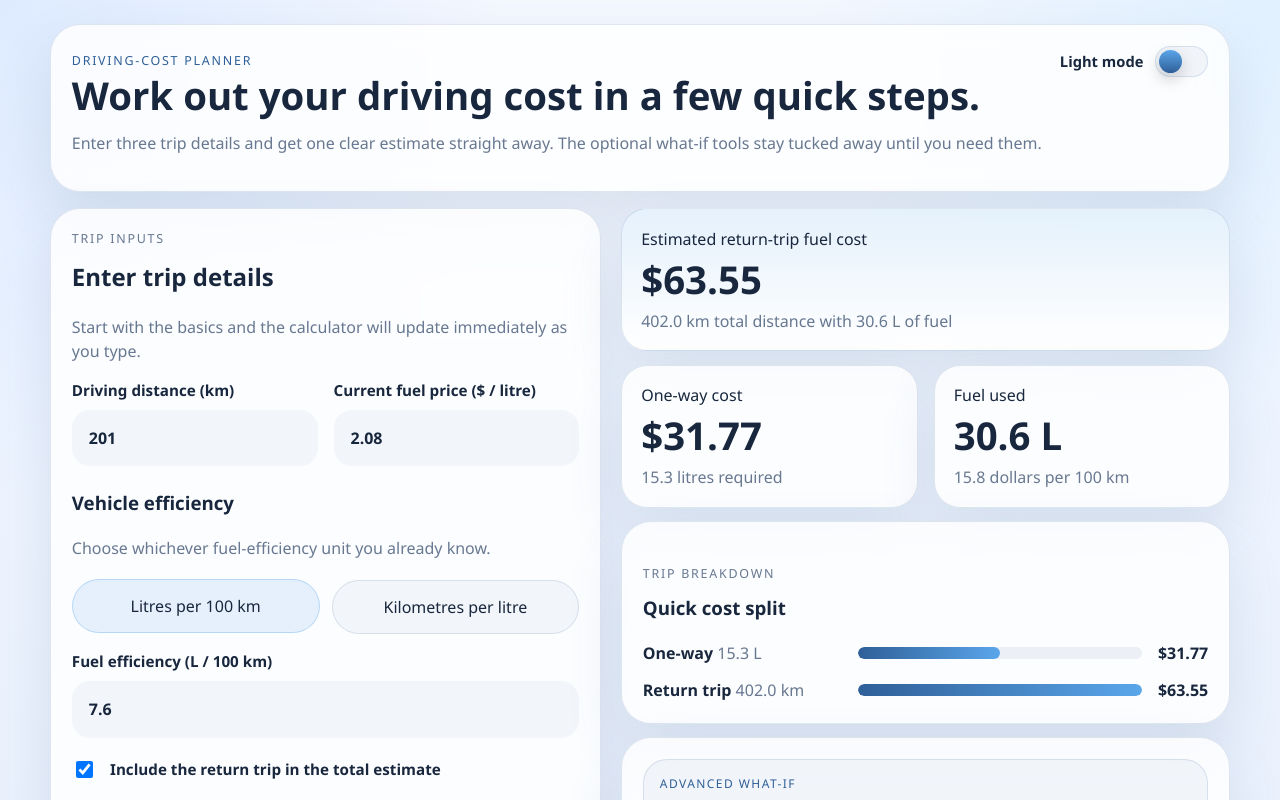
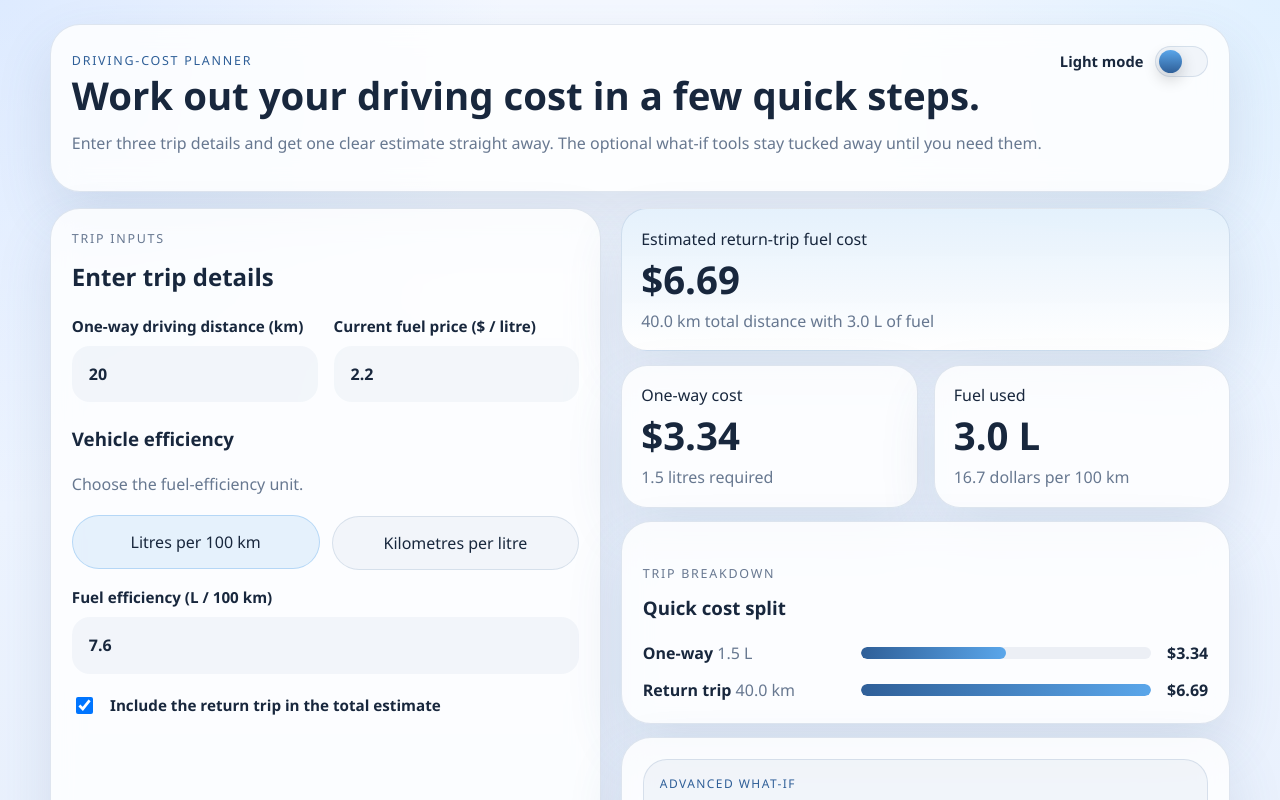
Before and after one commit to csenkbeil/driving-travel-cost, a Svelte app: page / in a window 1280 px wide. Shown: the top 800 px of the page. Built offline with nearby package versions, Linux system fonts and the light colour scheme.

Commit message:
Refine calculator defaults and simplify input copy

```diff
--- a/src/App.svelte
+++ b/src/App.svelte
@@ -16,8 +16,8 @@
   const multiplier = format('.2f');
   const themeStorageKey = 'driving-travel-cost-theme';
 
-  let distance = 201;
-  let fuelPrice = 2.08;
+  let distance = 20;
+  let fuelPrice = 2.20;
   let efficiencyMode = 'lPer100km';
   let fuelEfficiency = 7.6;
   let includeReturnTrip = true;
@@ -203,14 +203,11 @@
       <div class="panel-heading">
         <p class="eyebrow">Trip inputs</p>
         <h2>Enter trip details</h2>
-        <p>
-          Start with the basics and the calculator will update immediately as you type.
-        </p>
       </div>
 
       <div class="form-grid">
         <label class:field-capped={limitReached.distance}>
-          <span>Driving distance (km)</span>
+          <span>One-way driving distance (km)</span>
           <input
             value={distance}
             type="number"
@@ -248,7 +245,7 @@
 
       <div class="panel-heading compact">
         <h3>Vehicle efficiency</h3>
-        <p>Choose whichever fuel-efficiency unit you already know.</p>
+        <p>Choose the fuel-efficiency unit.</p>
       </div>
 
       <div class="toggle-row" role="radiogroup" aria-label="Fuel efficiency unit">
```
